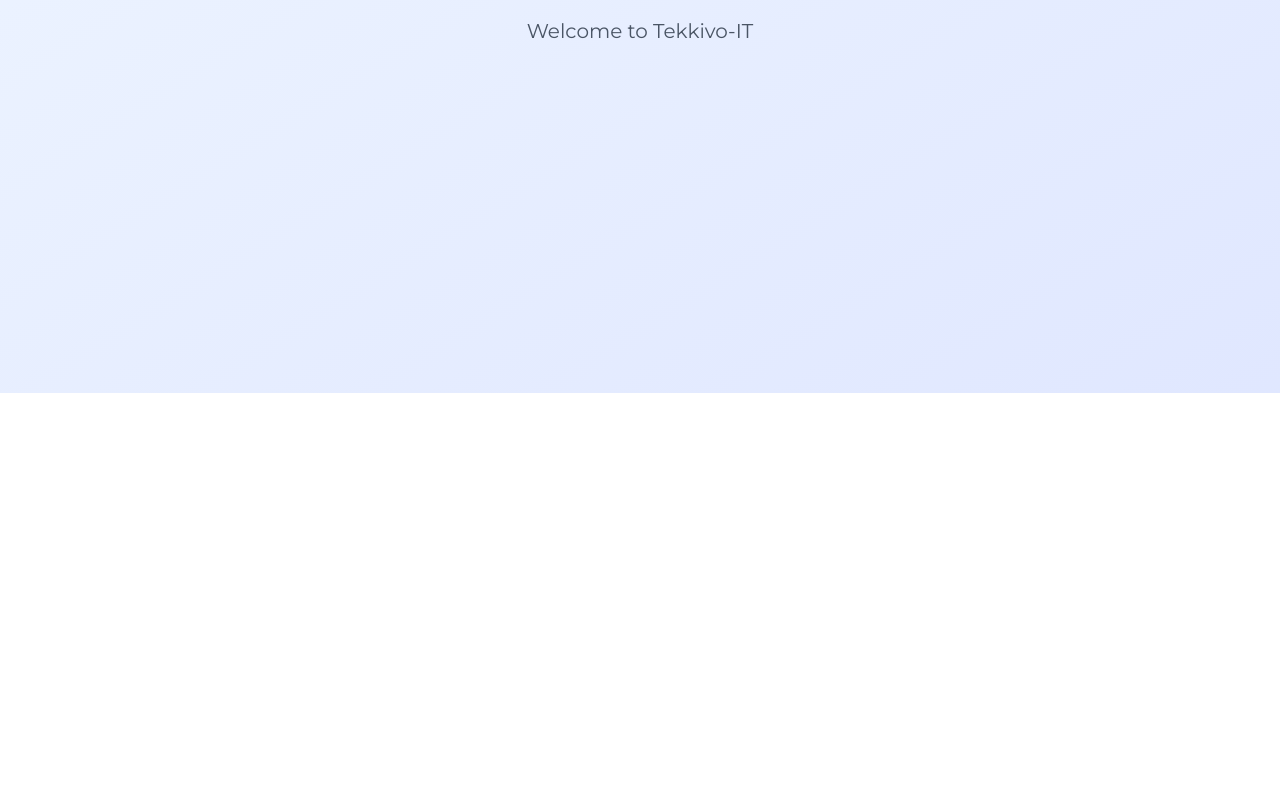
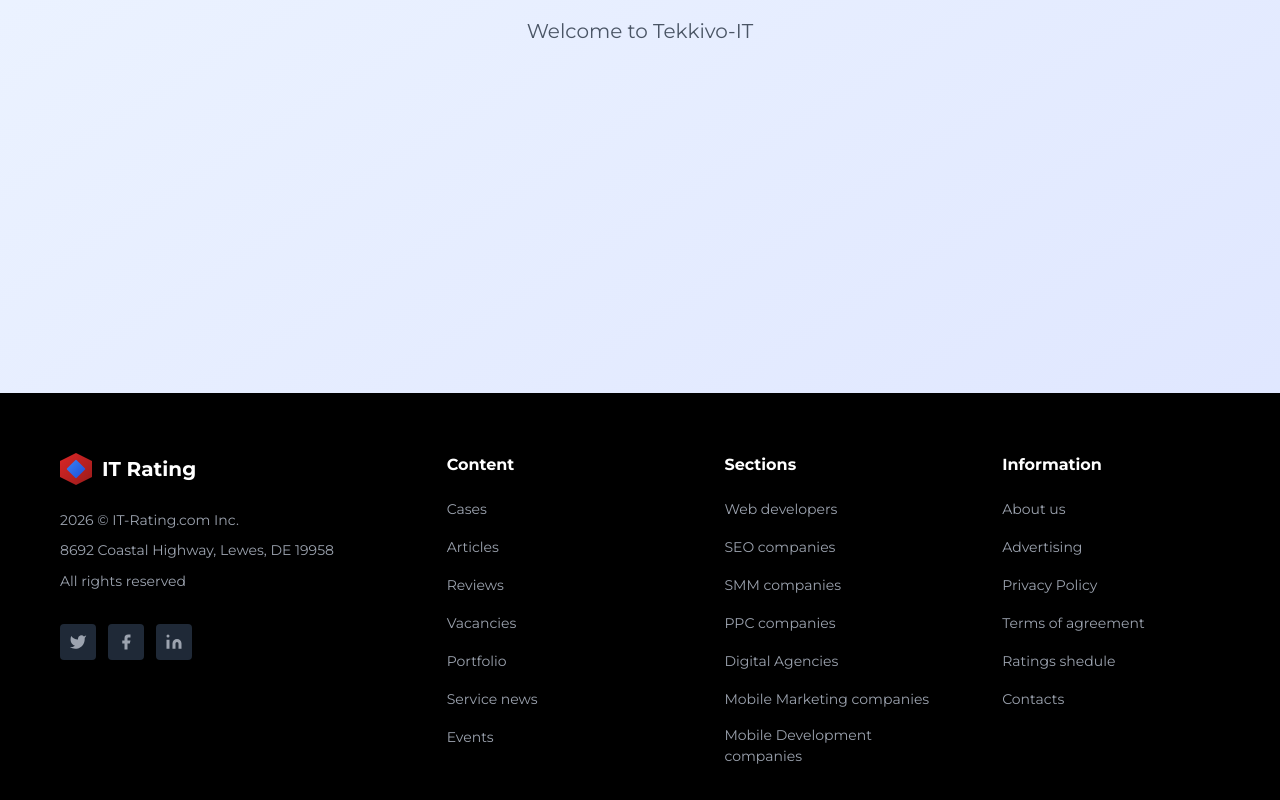
Before and after one commit to mrlexcoder/Tekkivo-IT, a Next.js app: page / in a window 1280 px wide. Shown: the part 529-1329 px from the top of the page. Before the commit the page ends 922 px from the top, so only its background shows below. Built offline with nearby package versions, Linux system fonts and the light colour scheme.

Commit message:
Add footer component with dark theme and social icons

```diff
--- /dev/null
+++ b/Components/Footer/Footer.tsx
@@ -0,0 +1,65 @@
+'use client';
+
+import Link from 'next/link';
+import '../../public/Styles/FooterCss.css';
+import footerData from '../../data/footerData.json';
+
+export default function Footer() {
+  return (
+    <footer className="footer">
+      <div className="footer-container">
+        <div className="footer-content">
+          {/* Logo and Info Section */}
+          <div className="footer-brand">
+            <Link href="/" className="footer-logo">
+              <div className="footer-logo-icon">
+                <div className="footer-logo-shape"></div>
+              </div>
+              <span className="footer-logo-text">IT Rating</span>
+            </Link>
+            <div className="footer-info">
+              <p className="footer-copyright">2026 © IT-Rating.com Inc.</p>
+              <p className="footer-address">8692 Coastal Highway, Lewes, DE 19958</p>
+              <p className="footer-rights">All rights reserved</p>
+            </div>
+            {/* Social Icons */}
+            <div className="footer-social">
+              <a href="https://twitter.com" target="_blank" rel="noopener noreferrer" className="social-icon" aria-label="Twitter">
+                <svg width="18" height="18" viewBox="0 0 24 24" fill="currentColor">
+                  <path d="M23 3a10.9 10.9 0 01-3.14 1.53 4.48 4.48 0 00-7.86 3v1A10.66 10.66 0 013 4s-4 9 5 13a11.64 11.64 0 01-7 2c9 5 20 0 20-11.5a4.5 4.5 0 00-.08-.83A7.72 7.72 0 0023 3z"></path>
+                </svg>
+              </a>
+              <a href="https://facebook.com" target="_blank" rel="noopener noreferrer" className="social-icon" aria-label="Facebook">
+                <svg width="18" height="18" viewBox="0 0 24 24" fill="currentColor">
+                  <path d="M18 2h-3a5 5 0 00-5 5v3H7v4h3v8h4v-8h3l1-4h-4V7a1 1 0 011-1h3z"></path>
+                </svg>
+              </a>
+              <a href="https://linkedin.com" target="_blank" rel="noopener noreferrer" className="social-icon" aria-label="LinkedIn">
+                <svg width="18" height="18" viewBox="0 0 24 24" fill="currentColor">
+                  <path d="M16 8a6 6 0 016 6v7h-4v-7a2 2 0 00-2-2 2 2 0 00-2 2v7h-4v-7a6 6 0 016-6zM2 9h4v12H2z"></path>
+                  <circle cx="4" cy="4" r="2"></circle>
+                </svg>
+              </a>
+            </div>
+          </div>
+
+          {/* Footer Columns */}
+          {footerData.columns.map((column, idx) => (
+            <div key={idx} className="footer-column">
+              <h3 className="footer-column-title">{column.title}</h3>
+              <ul className="footer-links">
+                {column.links.map((link, linkIdx) => (
+                  <li key={linkIdx}>
+                    <Link href={link.href} className="footer-link">
+                      {link.label}
+                    </Link>
+                  </li>
+                ))}
+              </ul>
+            </div>
+          ))}
+        </div>
+      </div>
+    </footer>
+  );
+}
--- a/app/page.tsx
+++ b/app/page.tsx
@@ -1,4 +1,5 @@
 import TopHeader from '@/Components/TopHeader';
+import Footer from '@/Components/Footer/Footer';
 
 export default function Home() {
   return (
@@ -14,6 +15,7 @@
           </p>
         </main>
       </div>
+      <Footer />
     </>
   );
 }
--- /dev/null
+++ b/data/footerData.json
@@ -0,0 +1,39 @@
+{
+  "columns": [
+    {
+      "title": "Content",
+      "links": [
+        { "label": "Cases", "href": "/cases" },
+        { "label": "Articles", "href": "/articles" },
+        { "label": "Reviews", "href": "/reviews" },
+        { "label": "Vacancies", "href": "/vacancies" },
+        { "label": "Portfolio", "href": "/portfolio" },
+        { "label": "Service news", "href": "/service-news" },
+        { "label": "Events", "href": "/events" }
+      ]
+    },
+    {
+      "title": "Sections",
+      "links": [
+        { "label": "Web developers", "href": "/companies/web-developers" },
+        { "label": "SEO companies", "href": "/companies/seo" },
+        { "label": "SMM companies", "href": "/companies/smm" },
+        { "label": "PPC companies", "href": "/companies/ppc" },
+        { "label": "Digital Agencies", "href": "/companies/digital" },
+        { "label": "Mobile Marketing companies", "href": "/companies/mobile-marketing" },
+        { "label": "Mobile Development companies", "href": "/companies/mobile-development" }
+      ]
+    },
+    {
+      "title": "Information",
+      "links": [
+        { "label": "About us", "href": "/about" },
+        { "label": "Advertising", "href": "/advertising" },
+        { "label": "Privacy Policy", "href": "/privacy" },
+        { "label": "Terms of agreement", "href": "/terms" },
+        { "label": "Ratings shedule", "href": "/ratings-schedule" },
+        { "label": "Contacts", "href": "/contacts" }
+      ]
+    }
+  ]
+}
--- /dev/null
+++ b/public/Styles/FooterCss.css
@@ -0,0 +1,199 @@
+/* Footer */
+.footer {
+  width: 100%;
+  background: #000000;
+  color: #ffffff;
+  padding: 60px 0 40px;
+  margin-top: auto;
+}
+
+.footer-container {
+  max-width: 1200px;
+  margin: 0 auto;
+  padding: 0 20px;
+}
+
+.footer-content {
+  display: grid;
+  grid-template-columns: 1.5fr 1fr 1fr 1fr;
+  gap: 60px;
+}
+
+/* Footer Brand Section */
+.footer-brand {
+  display: flex;
+  flex-direction: column;
+  gap: 24px;
+}
+
+.footer-logo {
+  display: flex;
+  align-items: center;
+  gap: 10px;
+  text-decoration: none;
+  transition: opacity 0.2s;
+  width: fit-content;
+}
+
+.footer-logo:hover {
+  opacity: 0.8;
+}
+
+.footer-logo-icon {
+  width: 32px;
+  height: 32px;
+  position: relative;
+}
+
+.footer-logo-shape {
+  width: 100%;
+  height: 100%;
+  background: linear-gradient(135deg, #dc2626 0%, #991b1b 100%);
+  clip-path: polygon(50% 0%, 100% 25%, 100% 75%, 50% 100%, 0% 75%, 0% 25%);
+  position: relative;
+}
+
+.footer-logo-shape::after {
+  content: '';
+  position: absolute;
+  top: 50%;
+  left: 50%;
+  transform: translate(-50%, -50%);
+  width: 60%;
+  height: 60%;
+  background: linear-gradient(135deg, #3b82f6 0%, #1d4ed8 100%);
+  clip-path: polygon(50% 0%, 100% 50%, 50% 100%, 0% 50%);
+}
+
+.footer-logo-text {
+  font-size: 20px;
+  font-weight: 700;
+  font-family: 'Montserrat', sans-serif;
+  color: #ffffff;
+}
+
+/* Footer Info */
+.footer-info {
+  display: flex;
+  flex-direction: column;
+  gap: 8px;
+}
+
+.footer-copyright,
+.footer-address,
+.footer-rights {
+  font-size: 14px;
+  font-weight: 400;
+  font-family: 'Montserrat', sans-serif;
+  color: #9ca3af;
+  line-height: 1.6;
+  margin: 0;
+}
+
+/* Social Icons */
+.footer-social {
+  display: flex;
+  gap: 12px;
+  margin-top: 8px;
+}
+
+.social-icon {
+  display: flex;
+  align-items: center;
+  justify-content: center;
+  width: 36px;
+  height: 36px;
+  background: #1f2937;
+  border-radius: 4px;
+  color: #9ca3af;
+  transition: background 0.2s, color 0.2s;
+  text-decoration: none;
+}
+
+.social-icon:hover {
+  background: #dc2626;
+  color: #ffffff;
+}
+
+/* Footer Columns */
+.footer-column {
+  display: flex;
+  flex-direction: column;
+  gap: 20px;
+}
+
+.footer-column-title {
+  font-size: 16px;
+  font-weight: 700;
+  font-family: 'Montserrat', sans-serif;
+  color: #ffffff;
+  margin: 0;
+  text-transform: capitalize;
+}
+
+.footer-links {
+  list-style: none;
+  padding: 0;
+  margin: 0;
+  display: flex;
+  flex-direction: column;
+  gap: 14px;
+}
+
+.footer-link {
+  font-size: 14px;
+  font-weight: 400;
+  font-family: 'Montserrat', sans-serif;
+  color: #9ca3af;
+  text-decoration: none;
+  transition: color 0.2s, padding-left 0.2s;
+  display: inline-block;
+}
+
+.footer-link:hover {
+  color: #ffffff;
+  padding-left: 4px;
+}
+
+/* Responsive */
+@media (max-width: 1024px) {
+  .footer-content {
+    grid-template-columns: 1.5fr 1fr 1fr;
+    gap: 40px;
+  }
+}
+
+@media (max-width: 768px) {
+  .footer {
+    padding: 40px 0 30px;
+  }
+
+  .footer-content {
+    grid-template-columns: 1fr 1fr;
+    gap: 32px;
+  }
+
+  .footer-brand {
+    grid-column: 1 / -1;
+  }
+}
+
+@media (max-width: 480px) {
+  .footer-content {
+    grid-template-columns: 1fr;
+    gap: 32px;
+  }
+
+  .footer-column {
+    gap: 16px;
+  }
+
+  .footer-social {
+    gap: 10px;
+  }
+
+  .social-icon {
+    width: 32px;
+    height: 32px;
+  }
+}
```
